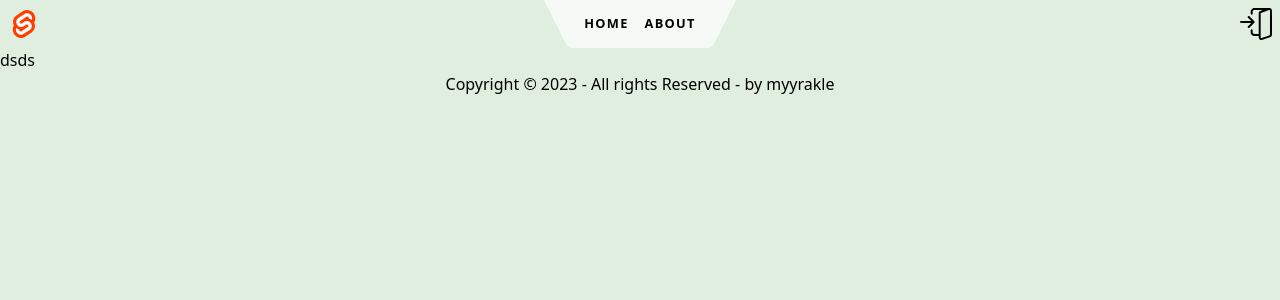
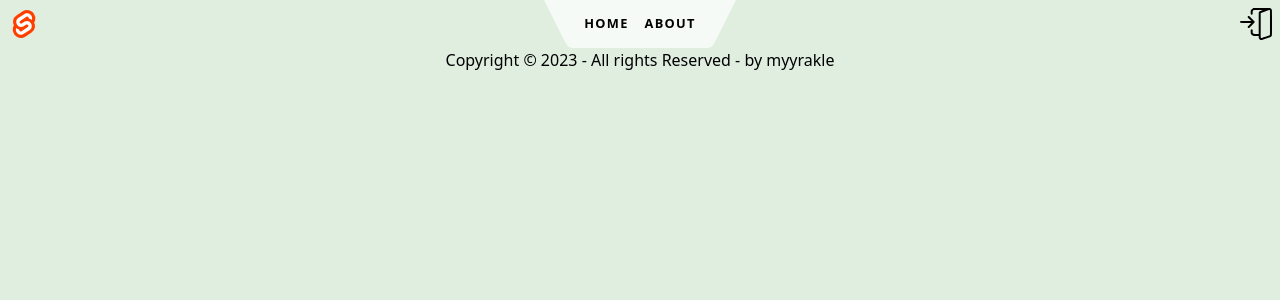
Before and after one commit to tokkitang/tokkitang, a SvelteKit app: page / in a window 1280 px wide. Shown: the top 300 px of the page. Built offline with nearby package versions, Linux system fonts and the light colour scheme.

Commit message:
remove: test code

```diff
--- a/src/routes/+page.svelte
+++ b/src/routes/+page.svelte
@@ -1,9 +1,7 @@
 <script>
 </script>
 
-<div class="global-wrapper">
-	<button on:click={() => alert('test')}>dsds</button>
-</div>
+<div class="global-wrapper" />
 
 <style lang="postcss">
 	:global(html) {
```
